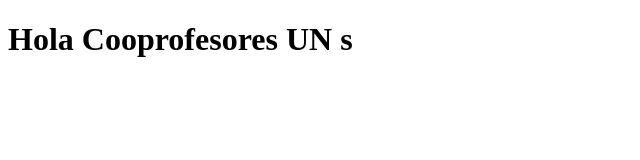
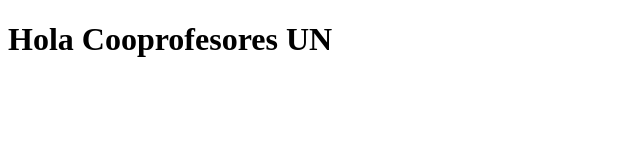
Before and after one commit to AndresMCardenas/Control_Ingreso, a plain HTML site: page index.html in a window 1280 px wide. Shown: the full height of the page, 0-640 px from the left. Drawn offline with Linux system fonts and the light colour scheme.

Commit message:
cambio de prueba 2

```diff
--- a/index.html
+++ b/index.html
@@ -7,6 +7,8 @@
   <title>Control de Igreso</title>
 </head>
 <body>
-  <h1>Hola Cooprofesores UN s</h1>
+  <h1>Hola Cooprofesores UN
+
+  </h1>
 </body>
 </html>
```
